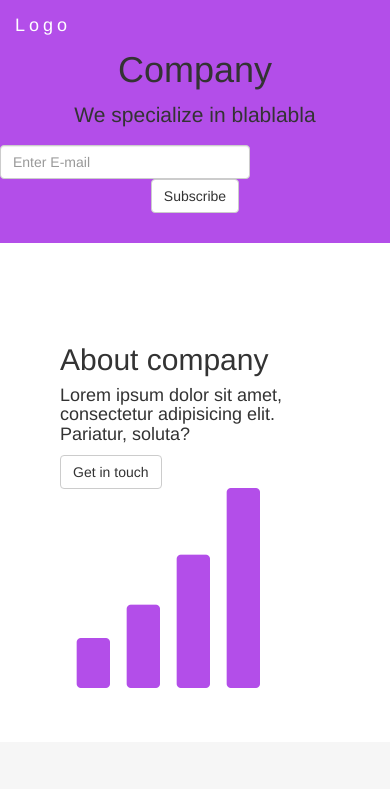
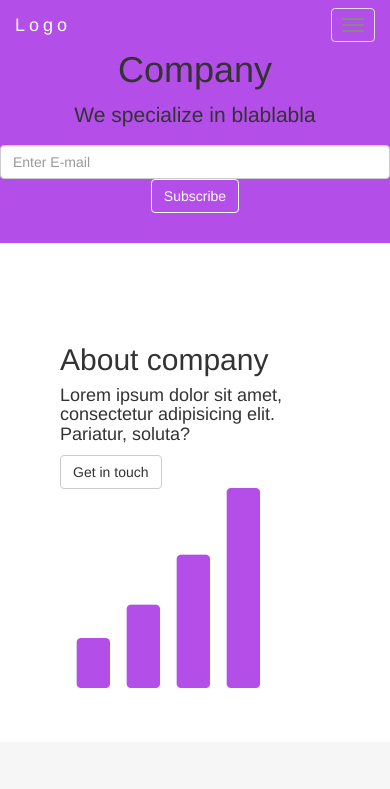
Before and after one commit to dn190187kaj/Landing_page_2, a plain HTML site: page index.html in a window 390 px wide. Shown: the top 789 px of the page. Drawn offline with nearby package versions, Linux system fonts and the light colour scheme; some packages are replaced by stand-ins of ours.

Commit message:
for github

```diff
--- a/index.html
+++ b/index.html
@@ -13,6 +13,11 @@
 <nav class="navbar navbar-default navbar-fixed-top">
 	<div class="container">
 		<div class="navbar-header">
+			<button type="button" class="navbar-toggle" data-toggle="collapse" data-target="#myNavbar">
+		        <span class="icon-bar"></span>
+		        <span class="icon-bar"></span>
+		        <span class="icon-bar"></span>
+		      </button>
 			<div class="navbar-brand">Logo</div>
 		</div>
 		<div class="collapse navbar-collapse" id="myNavbar">
@@ -33,10 +38,10 @@
 <div class="jumbotron text-center">
   <h1>Company</h1>
   <p>We specialize in blablabla</p>
-  <form action="#" class="form-inline">
-  	<input type="email" id="field" class="form-control" placeholder="Enter E-mail">
-  	<button class="btn btn-default">Subscribe</button>
-  </form>
+	      <form action="#" class="form-inline">
+			  		<input type="email" id="field" class="form-control" placeholder="Enter E-mail">
+			  		<button class="firstb btn btn-default">Subscribe</button>
+		  </form>
 </div>
 <div id="about" class="container-fluid">
 	<div class="row">
--- a/my.css
+++ b/my.css
@@ -18,6 +18,15 @@
 	color:#B34EE9 !important;
 	background-color: white !important;
 }
+.firstb {
+    background-color: #B34EE9 !important;
+    border: 1px solid #fff;
+    color: #fff;
+}
+.firstb:hover {
+    background-color: #fff !important;
+    color: #B34EE9 !important;
+}
 
 .container-fluid {
 	padding: 50px 60px;
@@ -30,9 +39,6 @@
     color: #B34EE9;
     font-size: 50px;
 }
-#field {
-	width: 250px;
-}
 .bg-grey {
 	background: #F6F6F6;
 }
@@ -40,7 +46,7 @@
     .col-md-4 {
         text-align: center;
         margin: 25px 0;*/
-}
+}*/
 .thumbnail {
     padding: 0 0 15px 0;
     border: none;
```
